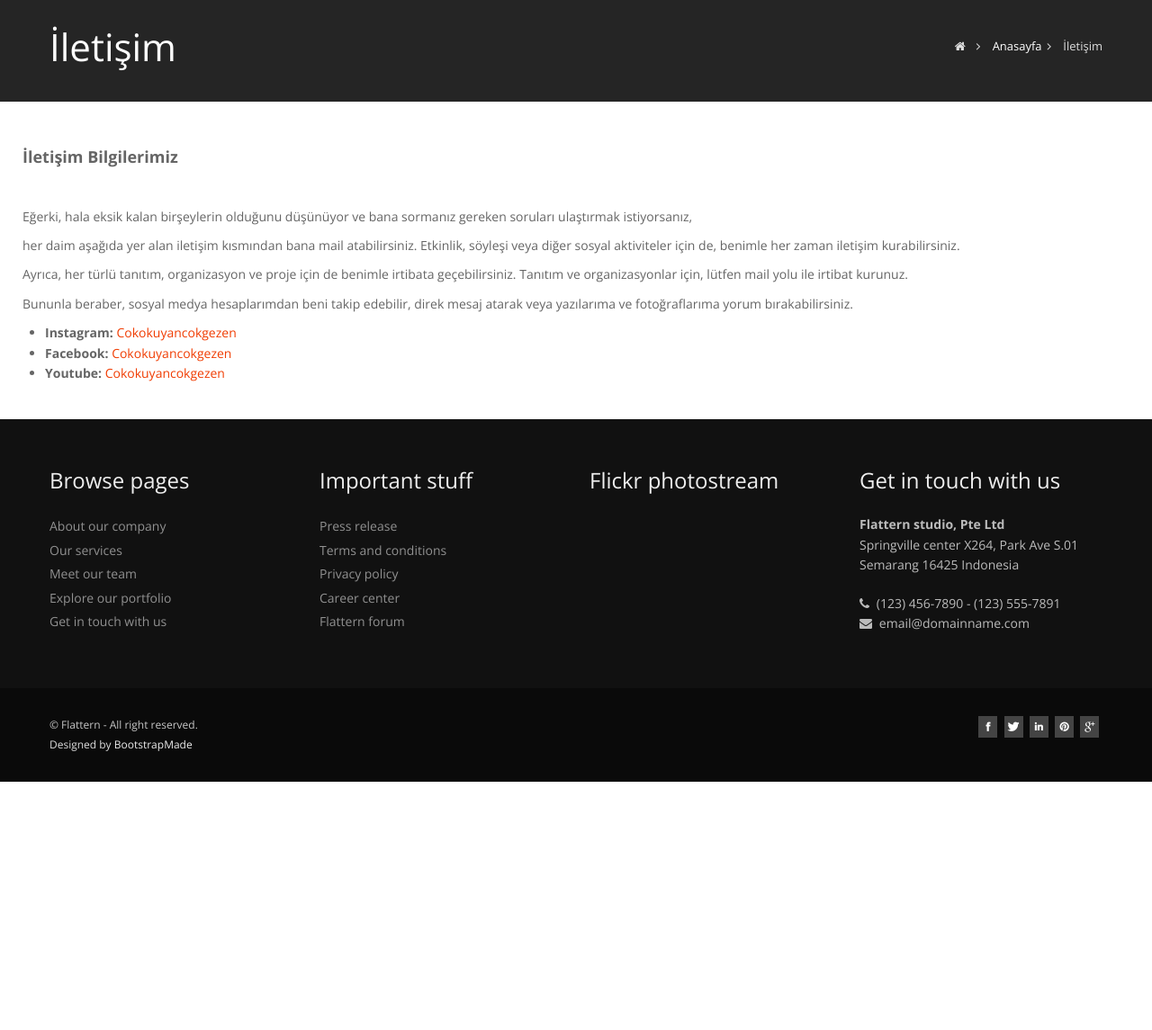
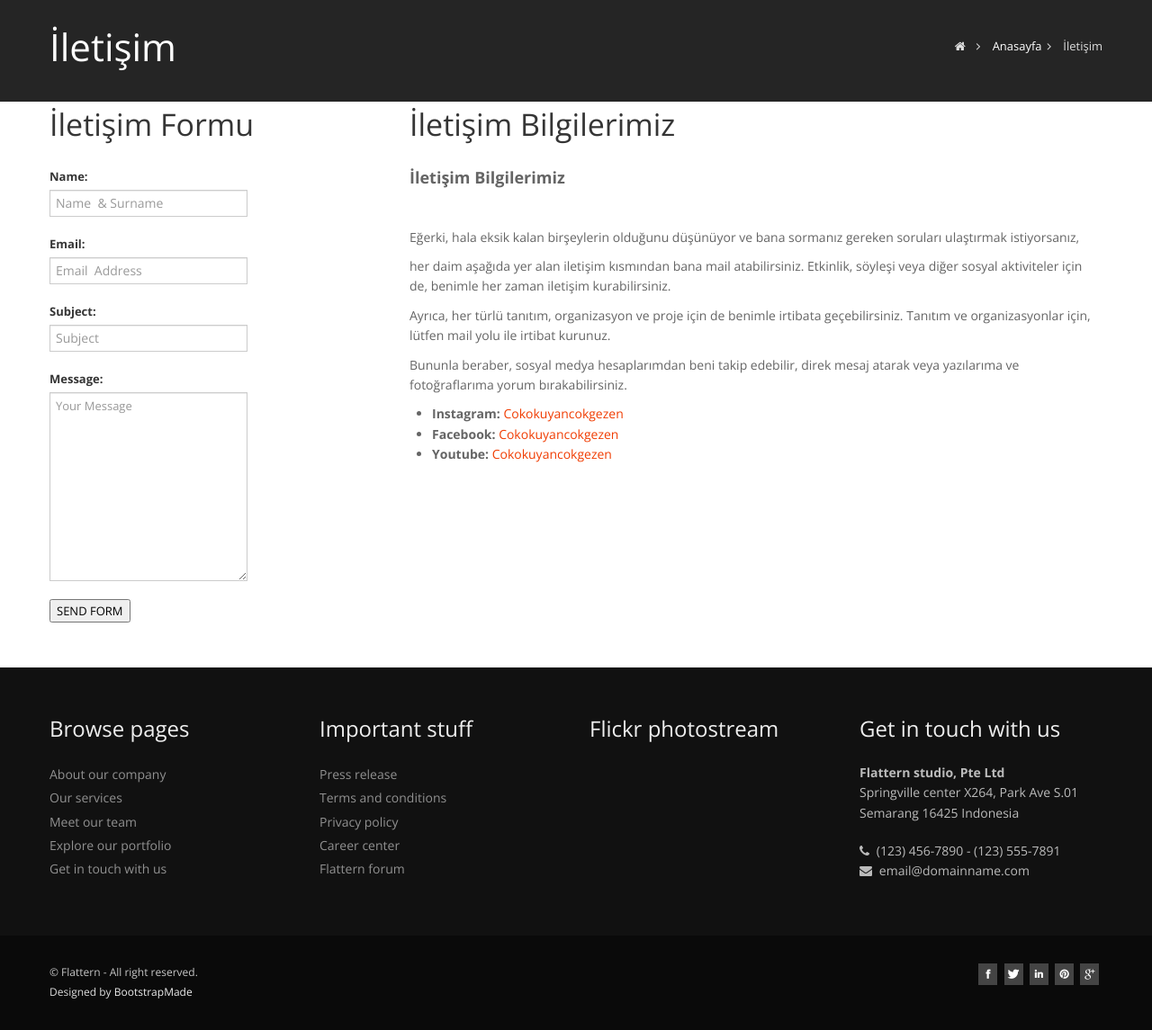
Before and after one commit to ysmoz/Python-Django-Blog, a Django app: page /iletisim/ in a window 1280 px wide. Shown: the part 142-1287 px from the top of the page at 90% size. Before the commit the page ends 1011 px from the top, so only its background shows below. Run offline with Django 3.2, Linux system fonts and the light colour scheme; data comes from the database, SQL or seed files in the repository; both versions use the stored data as it was after the commit; some libraries are stand-ins or nearby versions.

Commit message:
contact formu oluşturuldu

```diff
--- a/home/models.py
+++ b/home/models.py
@@ -1,5 +1,6 @@
 from django.db import models
 from ckeditor_uploader.fields import  RichTextUploadingField
+from django.forms import ModelForm,TextInput,Textarea
 
 # Create your models here.
 class Setting(models.Model):
@@ -32,3 +33,36 @@ class Setting(models.Model):
 
     def __str__(self):
         return self.title
+
+class ContactFormMessage(models.Model):
+    STATUS = (
+        ('New', 'New'),
+        ('Read', 'Read'),
+        ('Closed', 'Closed'),
+    )
+    name= models.CharField(blank=True,max_length=20)
+    email = models.CharField(blank=True,max_length=50)
+    subject = models.CharField(blank=True,max_length=50)
+    message= models.CharField(blank=True,max_length=255)
+    status = models.CharField(max_length=10, choices=STATUS,default='New')
+    ip= models.CharField(blank=True, max_length=20)
+    note = models.CharField(blank=True, max_length=100)
+    create_at = models.DateTimeField(auto_now_add=True)
+    update_at = models.DateTimeField(auto_now=True)
+
+
+    def __str__(self):
+        return self.name
+
+
+class ContactFormu(ModelForm):
+    class Meta:
+        model=ContactFormMessage
+        fields=['name','email','subject','message']
+        widgets={
+            'name'   :TextInput(attrs={'class':'input','placeholder':'Name  & Surname'}),
+            'subject': TextInput(attrs={'class': 'input', 'placeholder': 'Subject'}),
+            'email': TextInput(attrs={'class': 'input', 'placeholder': 'Email  Address'}),
+            'message': Textarea(attrs={'class': 'input', 'placeholder': 'Your Message','row':'5'}),
+
+        }
--- a/home/templates/header.html
+++ b/home/templates/header.html
@@ -196,7 +196,7 @@
                       </ul>
                     </li>
                     <li>
-                      <a href="/iletişim">İletişim </a>
+                      <a href="/iletisim">İletişim </a>
                     </li>
                   </ul>
                 </nav>
--- a/home/templates/iletisim.html
+++ b/home/templates/iletisim.html
@@ -1,5 +1,5 @@
 {% extends "homebase.html" %}
-{% block title %} {{ setting.title }} {% endblock %}
+{% block title %}İletişim- {{ setting.company }} {% endblock %}
 {% block keywords %} {{ setting.title }}{% endblock %}
 {% block description %} {{ setting.description }} {% endblock %}
 
@@ -29,12 +29,40 @@
       </div>
     </section>
 
-    <section id="content">
+    <div class="section">
       <div class="container">
         <div class="row">
-            {{ setting.contact|safe }}
-        </div>
+             <div class="span4">
+                 <div class="billing-title">
+
+                     <div class="section-title">
+                       <h3 class="title">İletişim Formu</h3>
+                     </div>
+                 {% if messages %}
+                      {% for message in messages %}
+                           <div class="alert alert-{{message.tags}}" role="alert">
+                               {{message}}
+                           </div>
+                     {% endfor %}
+                 {% endif %}
+
+                 <form action="" method="post">
+                     {% csrf_token %}
+                     {{ form.as_p }}
+                     <input type="submit" value="SEND FORM">
+
+                 </form>
+
+               </div>
+             </div>
+             <div class="span8">
+                 <div class="section-title">
+                       <h3 class="title">İletişim Bilgilerimiz</h3>
+                 </div>
+                 {{ setting.contact| safe }}
+
+             </div>
+        </div
       </div>
-    </section>
-
+    </div>
 {% endblock %}
--- a/home/views.py
+++ b/home/views.py
@@ -1,7 +1,8 @@
+from django.contrib import messages
 from django.shortcuts import render
-from django.http import HttpResponse
+from django.http import  HttpResponse,HttpResponseRedirect
 # Create your views here.
-from home.models import Setting
+from home.models import Setting, ContactFormMessage, ContactFormu
 
 
 def index(request):
@@ -20,6 +21,20 @@ def referanslarimiz(request):
     return render(request, 'referanslarimiz.html', context)
 
 def iletisim(request):
+    if request.method== 'POST':
+        form =ContactFormu(request.POST)
+        if form.is_valid():
+            data = ContactFormMessage()
+            data.name=form.cleaned_data['name']
+            data.email = form.cleaned_data['email']
+            data.subject = form.cleaned_data['subject']
+            data.message = form.cleaned_data['message']
+            data.ip=request.META.get('REMOTE_ADDR')
+            data.save()
+            messages.success(request,"Mesajınız başarılı şekilde gönderilmiştir.Teşekkür ederiz")
+            return  HttpResponseRedirect('/iletisim')
+
     setting=Setting.objects.get(pk=1)
-    context = {'setting': setting}
+    form = ContactFormu()
+    context = {'setting': setting,'form':form}
     return render(request, 'iletisim.html', context)
```
Also changed, not shown: home/admin.py (+6 -1 lines), blog/migrations/0005_alter_blog_detail.py (added), db.sqlite3, home/migrations/0004_auto_20210615_0020.py (added), home/migrations/0005_alter_contactformmessage_status.py (added).
